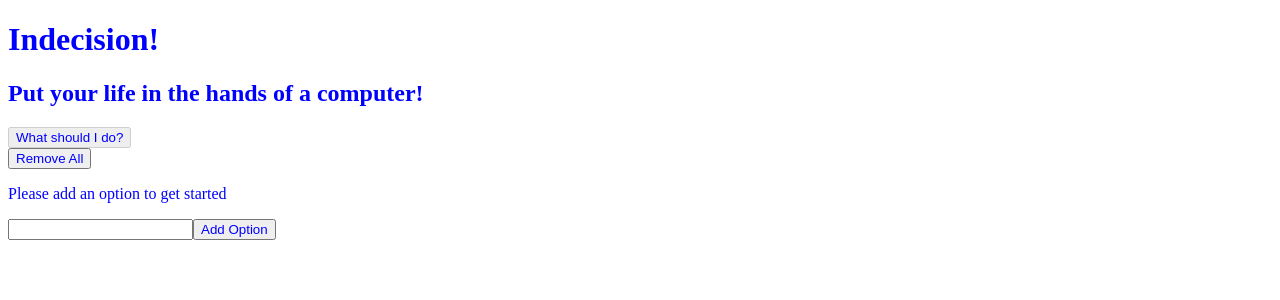
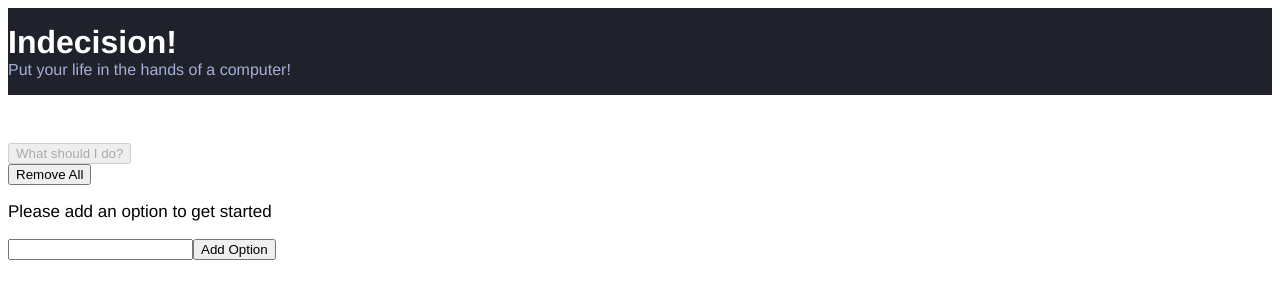
Before and after one commit to Tylyps/StylingReact, a React app: page / in a window 1280 px wide. Shown: the top 300 px of the page. Built offline with nearby package versions, Linux system fonts and the light colour scheme.

Commit message:
Create styles

```diff
--- a/src/components/Header.js
+++ b/src/components/Header.js
@@ -1,9 +1,9 @@
 import React from 'react';
 
 const Header = (props) => (
-  <div>
-    <h1>{props.title}</h1>
-    {props.subtitle && <h2>{props.subtitle}</h2>}
+  <div className="header">
+    <h1 className="header__title">{props.title}</h1>
+    {props.subtitle && <h2 className="header__subtitle">{props.subtitle}</h2>}
   </div>
 );
 
--- /dev/null
+++ b/src/styles/base/_base.scss
@@ -0,0 +1,8 @@
+html {
+  font-size: 62.5%;
+}
+
+body {
+  font-family: Helvetica, Arial, sans-serif;
+  font-size: 1.7rem;
+}
--- /dev/null
+++ b/src/styles/components/_header.scss
@@ -0,0 +1,18 @@
+.header {
+  background: #20222b;
+  color: white;
+  margin-bottom: 4.8rem;
+  padding: 1.6rem 0;
+}
+// BEM block element modifier
+.header__title {
+  font-size: 3.2rem;
+  margin: 0;
+}
+
+.header__subtitle {
+  color: #a5afd7;
+  font-size: 1.6rem;
+  font-weight: 500;
+  margin: 0;
+}
--- a/src/styles/styles.scss
+++ b/src/styles/styles.scss
@@ -1,5 +1,3 @@
-$brand-color: blue;
+@import './base/base';
 
-* {
-  color: $brand-color;
-}
+@import './components/header';
```
